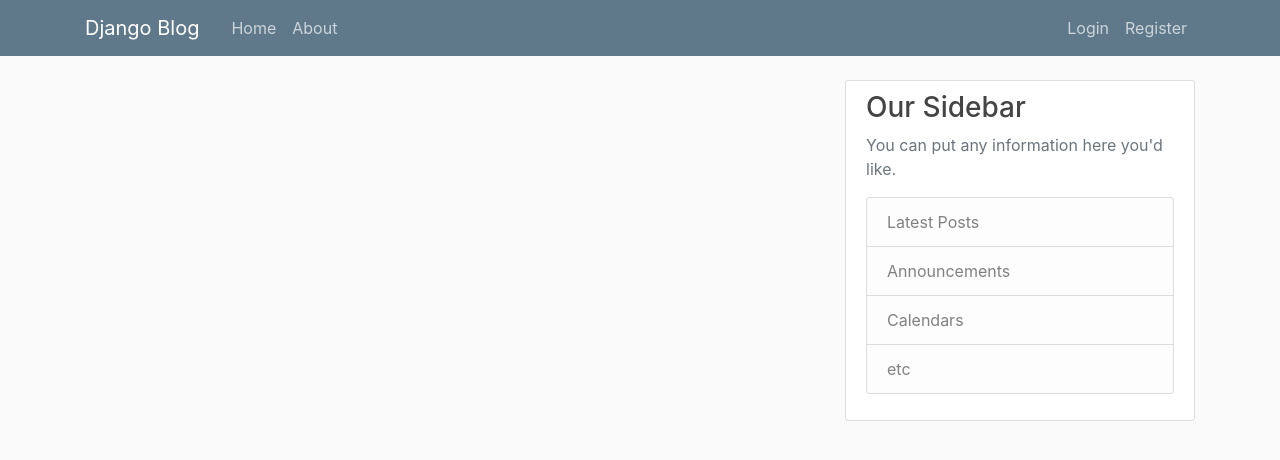
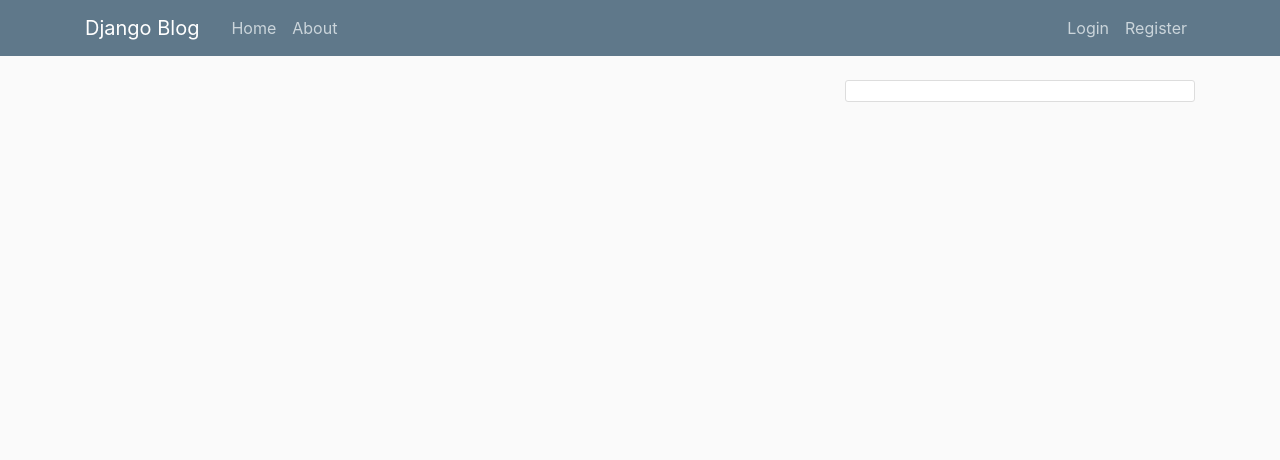
Before and after one commit to Mahak-Gupta25/Blogify, a Django app: page / in a window 1280 px wide. Shown: the top 460 px of the page. Run offline with Django 3.2, Linux system fonts and the light colour scheme; data that the repository does not hold is empty; some libraries are stand-ins or nearby versions.

Commit message:
Home edited

```diff
--- a/blog/templates/blog/base.html
+++ b/blog/templates/blog/base.html
@@ -60,15 +60,7 @@
         </div>
         <div class="col-md-4">
           <div class="content-section">
-            <h3>Our Sidebar</h3>
-            <p class='text-muted'>You can put any information here you'd like.
-              <ul class="list-group">
-                <li class="list-group-item list-group-item-light">Latest Posts</li>
-                <li class="list-group-item list-group-item-light">Announcements</li>
-                <li class="list-group-item list-group-item-light">Calendars</li>
-                <li class="list-group-item list-group-item-light">etc</li>
-              </ul>
-            </p>
+
           </div>
         </div>
       </div>
```
